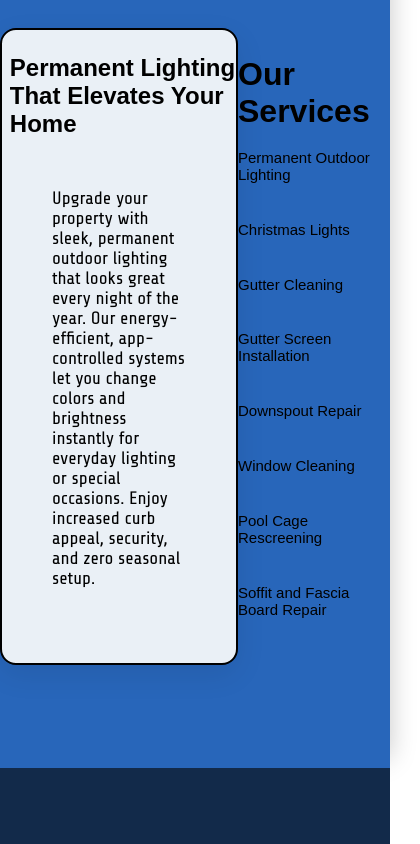
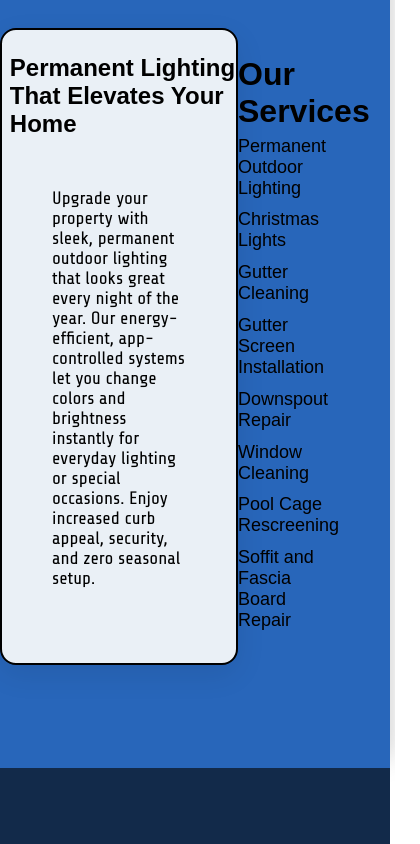
Before and after one commit to Patrick-Tomic/alphaenterprises, a React (Vite) app: page / in a window 390 px wide. Shown: the part 4580-5424 px from the top of the page, 420 px wide, since content can reach past the window. Built offline with nearby package versions, Linux system fonts and the light colour scheme; a web font is replaced by a local one.

Commit message:
slight tweaks

```diff
--- a/src/App.css
+++ b/src/App.css
@@ -176,7 +176,8 @@ margin: 20px 20px;
     width: 50vw;
   }
   li{
-    font-size: 15px;
+    font-size: 18px;
+    width: 25vw;
   }
   #service{
     width: 60vw;
@@ -200,7 +201,5 @@ margin: 20px 20px;
   textarea{
   width: 50vw;
 }
- form{
-  margin-right: 50px;
- }
+
 }
```
